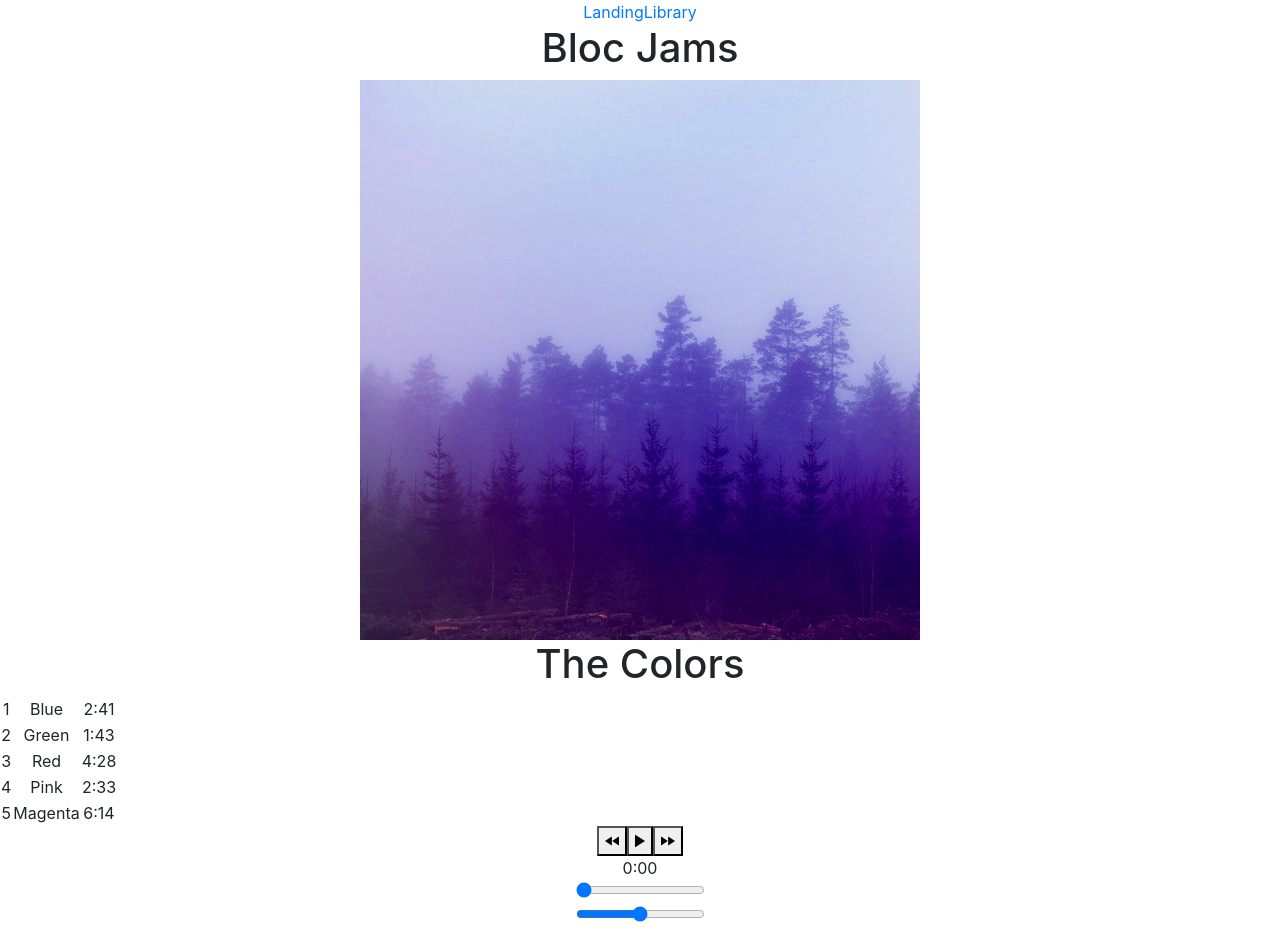
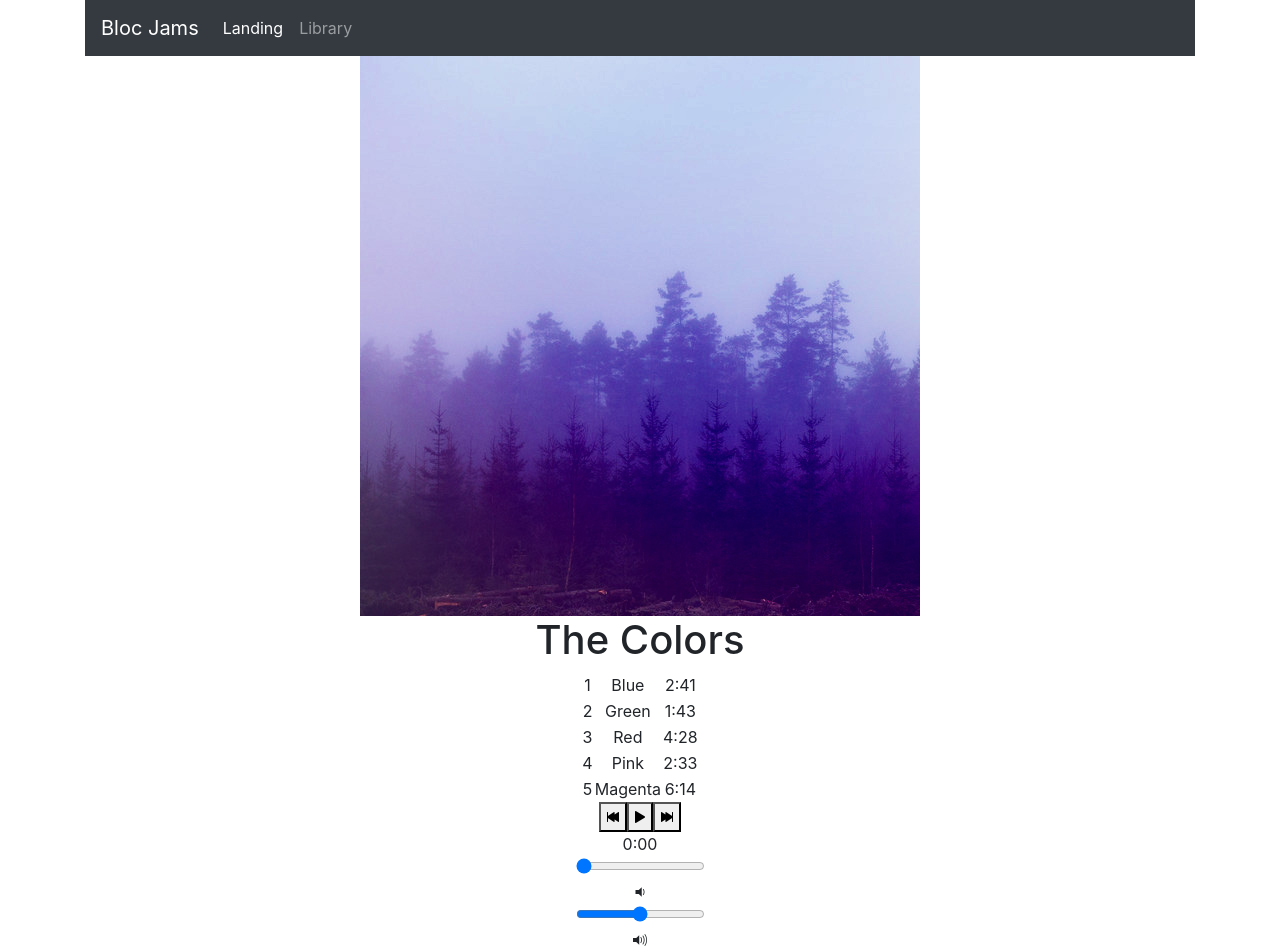
Before and after one commit to Highdesert/bloc-jams-react, a React (Create React App) app: page /album/the-colors in a window 1280 px wide. Before the commit the page ends 928 px from the top, so only its background shows below. Built offline with nearby package versions, Linux system fonts and the light colour scheme.

Commit message:
stylying updated

```diff
--- a/public/index.html
+++ b/public/index.html
@@ -15,6 +15,9 @@
     <link rel="manifest" href="%PUBLIC_URL%/manifest.json" />
 
     <link href="https://unpkg.com/ionicons@4.5.0/dist/css/ionicons.min.css" rel="stylesheet" type="text/css">
+      <link rel="shortcut icon" href="%PUBLIC_URL%/favicon.ico">
+      <link rel="stylesheet" type="text/css" href="http://code.ionicframework.com/ionicons/2.0.1/css/ionicons.min.css">
+  <link rel="stylesheet" href="https://stackpath.bootstrapcdn.com/bootstrap/4.1.3/css/bootstrap.min.css" integrity="sha384-MCw98/SFnGE8fJT3GXwEOngsV7Zt27NXFoaoApmYm81iuXoPkFOJwJ8ERdknLPMO" crossorigin="anonymous">
 
 
 
@@ -31,7 +34,7 @@
   </head>
   <body>
     <noscript>You need to enable JavaScript to run this app.</noscript>
-    <div id="root"></div>
+    <div id="root" class="container"></div>
     <!--
       This HTML file is a template.
       If you open it directly in the browser, you will see an empty page.
@@ -43,6 +46,5 @@
       To create a production bundle, use `npm run build` or `yarn build`.
     -->
 
-
   </body>
 </html>
--- a/src/App.css
+++ b/src/App.css
@@ -4,33 +4,25 @@
 
 .App-logo {
   animation: App-logo-spin infinite 20s linear;
-  height: 40vmin;
+  height: 80px;
 }
 
 .App-header {
-  background-color: #282c34;
-  min-height: 100vh;
-  display: flex;
-  flex-direction: column;
-  align-items: center;
-  justify-content: center;
-  font-size: calc(10px + 2vmin);
+  background-color: #222;
+  height: 150px;
+  padding: 20px;
   color: white;
 }
 
-.App-link {
-  color: #61dafb;
+.App-title {
+  font-size: 1.5em;
 }
 
-nav link {
-  padding: 100px;
+.App-intro {
+  font-size: large;
 }
 
 @keyframes App-logo-spin {
-  from {
-    transform: rotate(0deg);
-  }
-  to {
-    transform: rotate(360deg);
-  }
+  from { transform: rotate(0deg); }
+  to { transform: rotate(360deg); }
 }
--- a/src/App.js
+++ b/src/App.js
@@ -1,6 +1,6 @@
 import 'bootstrap/dist/css/bootstrap.min.css';
-//import $ from 'jquery';
-//import Popper from 'popper.js';
+import $ from 'jquery';
+import Popper from 'popper.js';
 import 'bootstrap/dist/js/bootstrap.bundle.min';
 import React, { Component } from "react";
 import { Route, Link } from "react-router-dom";
@@ -8,20 +8,33 @@ import "./App.css";
 import Landing from "./components/Landing";
 import Library from "./components/Library";
 import Album from "./components/Album";
+import logo from './bloc_jams_logo.png';
+import { Navbar, Nav, NavItem, NavLink } from 'reactstrap';
+
 
 
 class App extends Component {
   render() {
     return (
       <div className="App">
-        <header>
-          <nav>
-            <Link to="/">Landing</Link>
-            <Link to="/library">Library</Link>
+          <nav className="navbar navbar-expand-sm navbar-dark bg-dark">
+            <a className="navbar-brand" href="/">Bloc Jams</a>
+            <button className="navbar-toggler" type="button" data-toggle="collapse" data-target="#navbarNav" aria-controls="navbarNav" aria-expanded="true" aria-label="Toggle navigation">
+              <span className="navbar-toggler-icon"></span>
+            </button>
+            <div className="collapse navbar-collapse" id="navbarNav">
+              <ul className="navbar-nav">
+                <li className="nav-item active">
+                  <Link to="/" className="nav-link">Landing</Link>
+                </li>
+                <li className="nav-item">
+                  <Link to="/library" className="nav-link">Library</Link>
+                </li>
+              </ul>
+            </div>
           </nav>
-          <h1>Bloc Jams</h1>
-        </header>
-        <main>
+
+        <main className="row">
           <Route exact path="/" component={Landing} />
           <Route path="/library" component={Library} />
           <Route path="/album/:slug" component={Album} />
--- a/src/components/Landing.js
+++ b/src/components/Landing.js
@@ -2,24 +2,24 @@ import React from "react";
 
 
 const Landing = () => (
-    <section className="landing">
+    <section className="landing col">
       <h1 className="hero-title">Turn the music up!</h1>
 
-    <section className="selling-points">
-      <div className="point">
+    <section className="selling-points row">
+      <div className="point col">
         <h2 className="point-title">Choose your music</h2>
         <p className="point-description">
           The world is full of music; why should you have someone choose for
           you?
         </p>
       </div>
-      <div className="point">
+      <div className="point col">
         <h2 className="point-title">Unlimited, streaming, ad-free music</h2>
         <p className="point-description">
           No arbitrary limits. No distractions.
         </p>
       </div>
-      <div className="point">
+      <div className="point col">
         <h2 className="point-title">Mobile enabled</h2>
         <p className="point-description">
           Listen to your music on the go. This streaming service is available on
--- a/src/components/Library.js
+++ b/src/components/Library.js
@@ -10,7 +10,7 @@ class Library extends Component {
 
 	render() {
 		return (
-			<section className="library">
+			<section className="library col">
 				{this.state.albums.map((album, index) => (
 					<Link to={`/album/${album.slug}`} key={index}>
 						<img src={album.albumCover} alt={album.title} />
--- a/src/components/PlayerBar.js
+++ b/src/components/PlayerBar.js
@@ -6,13 +6,13 @@ class PlayerBar extends Component {
             <section className="player-bar">
 				<section id="buttons">
 					<button id="previous" onClick={this.props.handlePrevClick}>
-						<span className="icon ion-md-rewind" />
+						<span className="ion-skip-backward" />
 					</button>
 					<button id="play-pause" onClick={this.props.handleSongClick}>
-						<span className={this.props.isPlaying ? "icon ion-md-pause" : "icon ion-md-play"} />
+						<span className={this.props.isPlaying ? 'ion-pause' : 'ion-play'} />
 					</button>
 					<button id="next" onClick={this.props.handleNextClick}>
-						<span className="icon ion-md-fastforward" />
+						<span className="ion-skip-forward" />
 					</button>
 				</section>
 				<section id="time-control">
@@ -39,7 +39,7 @@ class PlayerBar extends Component {
 					onChange={this.props.handleVolumeChange}
 
 					/>
-					<div className="icon ion-volume-high" />
+					<div className="icon ion-volume-high"></div>
 				</section>
 			</section>
         );
--- a/src/index.css
+++ b/src/index.css
@@ -1,14 +1,10 @@
-body {
-  margin: 0;
-  padding: 0;
-  font-family: -apple-system, BlinkMacSystemFont, "Segoe UI", "Roboto", "Oxygen",
-    "Ubuntu", "Cantarell", "Fira Sans", "Droid Sans", "Helvetica Neue",
-    sans-serif;
-  -webkit-font-smoothing: antialiased;
-  -moz-osx-font-smoothing: grayscale;
+.point-description {
+	padding: 15px;
+	font-weight: bold;
+	font-size: 18px;
+	color: #ff9900;
 }
 
-code {
-  font-family: source-code-pro, Menlo, Monaco, Consolas, "Courier New",
-    monospace;
+.hero-title {
+	margin-top: 15px;
 }
```
Also changed, not shown: src/components/Album.js.
